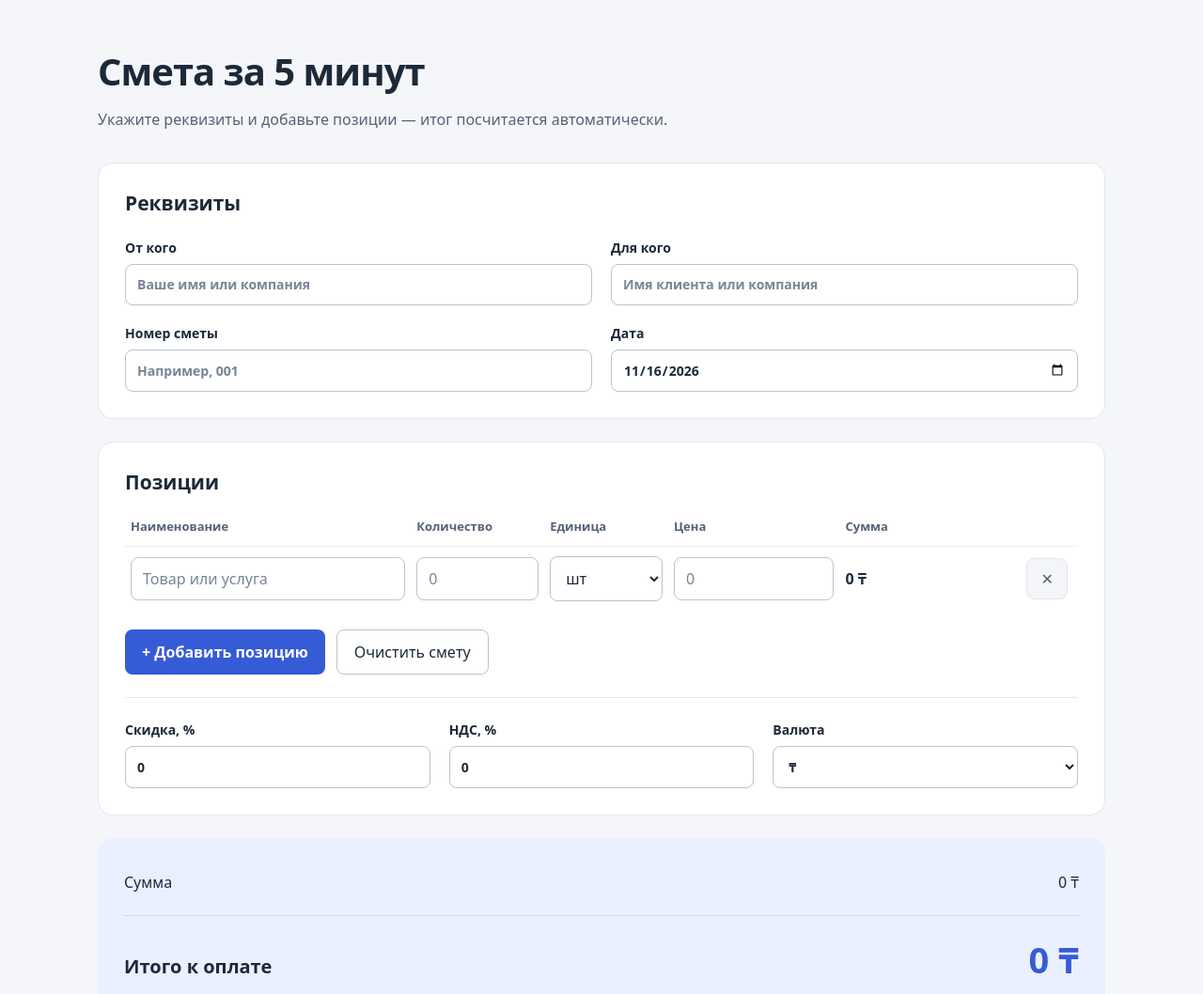
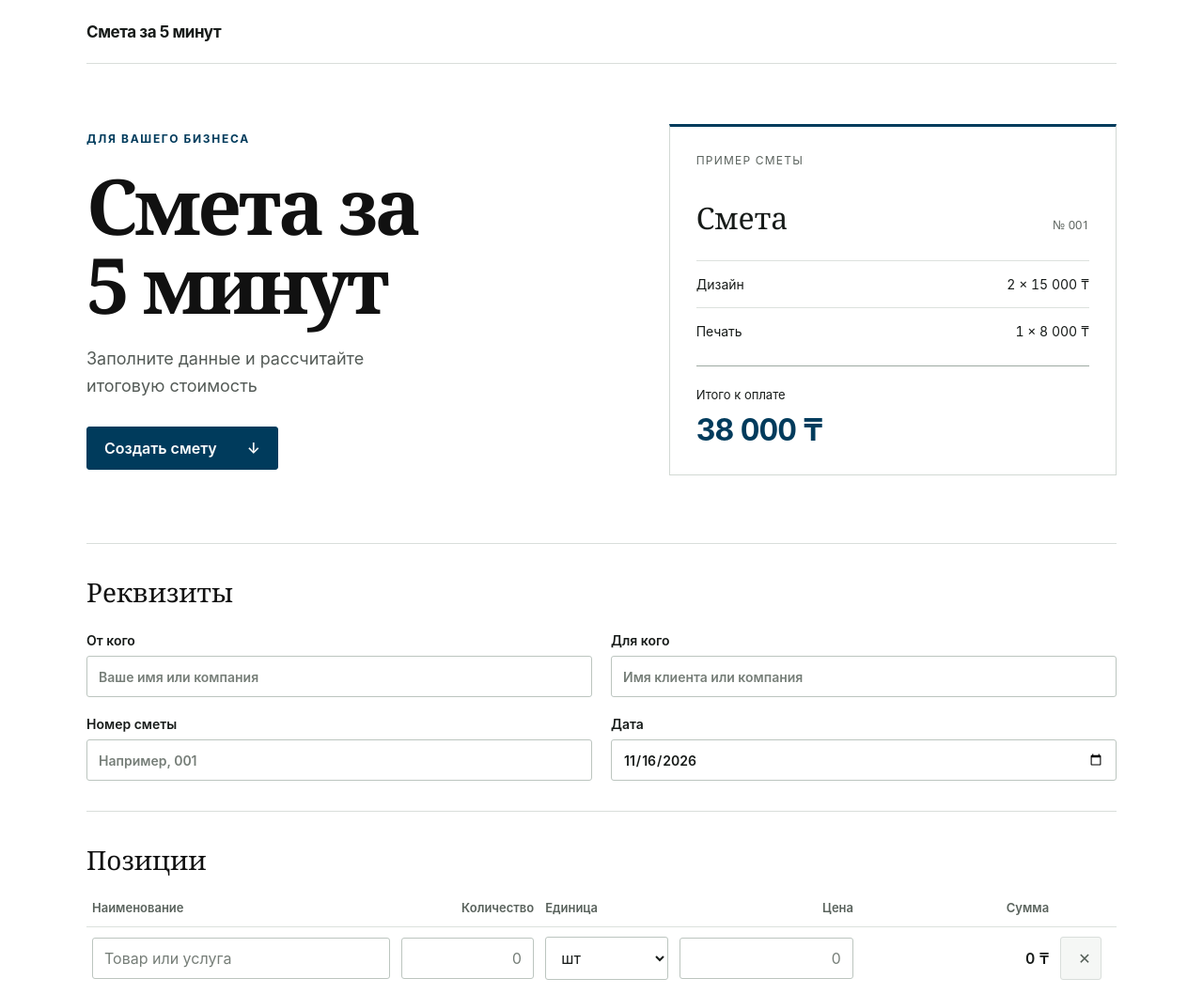
Before and after one commit to ramina1991ablemetova-stack/smeta, a plain HTML site: page index.html in a window 1280 px wide. Shown: the top 1058 px of the page at 94% size. Drawn offline with Linux system fonts and the light colour scheme.

Commit message:
Обновить дизайн сметы

```diff
--- a/index.html
+++ b/index.html
@@ -9,12 +9,26 @@
 </head>
 <body>
   <main>
-    <header>
-      <h1>Смета за 5 минут</h1>
-      <p>Укажите реквизиты и добавьте позиции — итог посчитается автоматически.</p>
+    <header class="intro screen-only">
+      <div class="brand" aria-label="Название компании">Смета за 5 минут</div>
+      <div class="hero">
+        <div class="hero-copy">
+          <p class="eyebrow">Для вашего бизнеса</p>
+          <h1>Смета за<br>5 минут</h1>
+          <p class="hero-description">Заполните данные и рассчитайте итоговую стоимость</p>
+          <button type="button" id="create-estimate">Создать смету <span aria-hidden="true">↓</span></button>
+        </div>
+        <figure class="example" aria-labelledby="example-title">
+          <figcaption id="example-title">Пример сметы</figcaption>
+          <div class="example-heading">Смета <span>№ 001</span></div>
+          <div class="example-item"><span>Дизайн</span><span>2 × 15 000 ₸</span></div>
+          <div class="example-item"><span>Печать</span><span>1 × 8 000 ₸</span></div>
+          <div class="example-total"><span>Итого к оплате</span><strong>38 000 ₸</strong></div>
+        </figure>
+      </div>
     </header>
     <h1 id="print-title" class="print-only"></h1>
-    <section class="card" aria-labelledby="details-title">
+    <section id="estimate-details" class="card" aria-labelledby="details-title">
       <h2 id="details-title">Реквизиты</h2>
       <div class="details">
         <label>От кого<input type="text" name="sender" placeholder="Ваше имя или компания"></label>
@@ -25,10 +39,12 @@
     </section>
     <section class="card" aria-labelledby="items-title">
       <h2 id="items-title">Позиции</h2>
+      <div class="table-scroll" role="region" aria-label="Позиции сметы — таблица с горизонтальной прокруткой" tabindex="0">
       <table>
         <thead><tr><th scope="col">Наименование</th><th scope="col">Количество</th><th scope="col">Единица</th><th scope="col">Цена</th><th scope="col">Сумма</th><th scope="col"><span class="sr-only">Удаление</span></th></tr></thead>
         <tbody id="items"></tbody>
       </table>
+      </div>
       <div class="actions item-actions">
         <button type="button" id="add-item">+ Добавить позицию</button>
         <button type="button" id="clear-estimate">Очистить смету</button>
--- a/script.js
+++ b/script.js
@@ -9,6 +9,13 @@ const currency = document.querySelector("#currency");
 const moneyFormatter = new Intl.NumberFormat("ru-RU", { minimumFractionDigits: 0, maximumFractionDigits: 2 });
 const draftKey = "smeta-five-minutes-draft-v1";
 const senderKey = "smeta-my-details-sender-v1";
+document.querySelector("#create-estimate").addEventListener("click", () => {
+  document.querySelector('[name="sender"]').focus({ preventScroll: true });
+  document.querySelector("#estimate-details").scrollIntoView({
+    behavior: window.matchMedia("(prefers-reduced-motion: reduce)").matches ? "instant" : "smooth",
+    block: "start"
+  });
+});
 const draftFields = {
   sender: '[name="sender"]',
   recipient: '[name="recipient"]',
--- a/styles.css
+++ b/styles.css
@@ -1,4 +1,4 @@
-:root { font-family: system-ui, -apple-system, "Segoe UI", sans-serif; color: #1d2939; background: #f4f6fa; --accent: #365bd6; }
+:root { font-family: Inter, "Segoe UI", Arial, sans-serif; color: #171b19; background: white; --accent: #003B5C; }
 * { box-sizing: border-box; }
 body { margin: 0; }
 main { max-width: 1120px; margin: 0 auto; padding: 48px 24px; }
@@ -26,7 +26,7 @@ th:last-child { width: 56px; }
 .remove { width: 44px; background: #f3f5f9; color: #566276; border: 1px solid #e3e7ee; }
 .remove:hover { background: #e8ecf2; }
 #add-item { padding: 12px 18px; background: var(--accent); color: white; border: 0; font-weight: 600; }
-#add-item:hover { background: #2849b8; }
+#add-item:hover { background: var(--accent); }
 .adjustments { display: grid; grid-template-columns: repeat(3, minmax(0, 1fr)); gap: 20px; margin-top: 24px; padding-top: 24px; border-top: 1px solid #e3e7ee; }
 .summary { width: 100%; margin: 0; }
 .summary-row { display: flex; justify-content: space-between; align-items: baseline; gap: 20px; padding: 8px 0; font-size: 16px; font-weight: 400; }
@@ -41,7 +41,7 @@ th:last-child { width: 56px; }
 textarea { display: block; width: 100%; min-width: 44px; min-height: 100px; margin-top: 8px; padding: 12px; font: inherit; color: inherit; background: white; border: 1px solid #b9c3d2; border-radius: 8px; resize: vertical; }
 textarea:focus-visible { outline: 3px solid var(--accent); outline-offset: 3px; }
 #save-pdf { padding: 12px 24px; color: white; background: var(--accent); border: 0; font-weight: 600; }
-#save-pdf:hover { background: #2849b8; }
+#save-pdf:hover { background: var(--accent); }
 .actions { display: flex; flex-wrap: wrap; gap: 12px; }
 .actions button:not(#save-pdf):not(#add-item) { padding: 12px 18px; border: 1px solid #b9c3d2; color: #1d2939; background: white; }
 .actions button:not(#save-pdf):not(#add-item):hover { background: #e8ecf2; }
@@ -55,7 +55,7 @@ textarea:focus-visible { outline: 3px solid var(--accent); outline-offset: 3px;
 #approval-panel .actions { margin-top: 16px; }
 button:disabled { cursor: default; opacity: .55; }
 .approval-stamp { white-space: pre-wrap; overflow-wrap: anywhere; padding: 16px; border: 1px solid #64748b; }
-#approval-error { color: #a32222; }
+#approval-error { color: #171b19; font-weight: 600; }
 #approval-history details { border-top: 1px solid #e3e7ee; padding: 12px 0; }
 #approval-history summary { min-height: 44px; padding: 12px 0; cursor: pointer; }
 .version-content { white-space: pre-wrap; overflow-wrap: anywhere; line-height: 1.6; }
@@ -67,17 +67,68 @@ button:disabled { cursor: default; opacity: .55; }
   .details { grid-template-columns: 1fr; }
   .adjustments { grid-template-columns: 1fr; }
   .grand-total { flex-direction: column; gap: 8px; }
-  table, tbody { display: block; }
-  thead { position: absolute; width: 1px; height: 1px; overflow: hidden; clip-path: inset(50%); }
-  tr { display: grid; grid-template-columns: minmax(0, 1fr) minmax(0, 1fr); gap: 16px 12px; padding: 16px; border: 1px solid #e3e7ee; border-radius: 12px; margin-bottom: 16px; }
-  td { display: block; padding: 0; border: 0; min-width: 0; }
-  td::before { content: attr(data-label); display: block; font-size: 13px; font-weight: 600; margin-bottom: 8px; color: #566276; }
-  td:first-child { grid-column: 1 / -1; }
-  .amount-cell { align-self: center; }
-  .remove-cell { display: flex; justify-content: flex-end; align-items: end; }
-  .remove-cell::before { display: none; }
   .item-actions button { width: 100%; }
   .total-card { align-items: flex-start; flex-direction: column; padding: 24px; }
+}
+
+/* Editorial document layout; print rules below retain the working estimate. */
+.quantity, .price, .amount-cell { text-align: right; font-variant-numeric: tabular-nums; }
+.table-scroll { max-width: 100%; overflow-x: auto; margin-bottom: 20px; }
+.table-scroll table { min-width: 780px; margin-bottom: 0; }
+.table-scroll:focus-visible { outline: 2px solid var(--accent); outline-offset: 4px; }
+th:nth-child(2), th:nth-child(4), th:nth-child(5) { text-align: right; }
+@media screen {
+  main { max-width: 1160px; padding: 0 32px 56px; }
+  .brand { display: flex; align-items: center; min-height: 68px; border-bottom: 1px solid #d9dedb; font-weight: 700; font-size: 17px; letter-spacing: -.025em; }
+  .brand img { display: block; max-width: 160px; max-height: 44px; width: auto; height: auto; object-fit: contain; }
+  .hero { display: grid; grid-template-columns: minmax(0, 1.15fr) minmax(0, 1fr); align-items: center; gap: 72px; padding: 64px 0 72px; }
+  .hero > * { min-width: 0; }
+  header .eyebrow { margin: 0 0 20px; color: var(--accent); font-size: 12px; font-weight: 700; letter-spacing: .14em; text-transform: uppercase; }
+  h1 { font-family: "Playfair Display", Georgia, "Times New Roman", serif; font-size: clamp(48px, 6.5vw, 82px); font-weight: 700; line-height: 1.02; letter-spacing: -.045em; color: #111; margin-bottom: 24px; }
+  header .hero-description { max-width: 360px; font-size: 18px; line-height: 1.6; color: #545b57; margin: 0 0 28px; }
+  button { padding: 12px 18px; border: 1px solid #bcc5bf; background: white; color: #171b19; border-radius: 3px; }
+  #create-estimate, #add-item, #save-pdf { background: var(--accent); color: white; border: 1px solid var(--accent); }
+  #create-estimate { display: inline-flex; align-items: center; gap: 32px; font-weight: 600; }
+  #create-estimate:hover, #add-item:hover, #save-pdf:hover { background: var(--accent); text-decoration: underline; text-underline-offset: 3px; }
+  .example { margin: 0; padding: 28px; border: 1px solid #d2d9d4; border-top: 3px solid var(--accent); background: white; }
+  .example figcaption { font-size: 12px; letter-spacing: .1em; text-transform: uppercase; color: #5b635e; margin-bottom: 32px; }
+  .example-heading { display: flex; justify-content: space-between; align-items: baseline; gap: 12px; font: 32px Georgia, "Times New Roman", serif; padding-bottom: 24px; }
+  .example-heading span { font: 13px system-ui, sans-serif; color: #606762; }
+  .example-item { display: flex; justify-content: space-between; gap: 16px; border-top: 1px solid #dce1dd; padding: 16px 0; font-size: 14px; }
+  .example-item span:last-child { text-align: right; font-variant-numeric: tabular-nums; }
+  .example-total { border-top: 1px solid #9eaaa2; padding-top: 22px; margin-top: 12px; display: grid; gap: 10px; font-size: 13px; }
+  .example-total strong { font-size: 32px; color: var(--accent); letter-spacing: -.03em; font-variant-numeric: tabular-nums; }
+  .card { border: 0; border-top: 1px solid #d9dedb; border-radius: 0; padding: 32px 0; margin: 0; }
+  #estimate-details { scroll-margin-top: 24px; }
+  h2 { font: 400 28px Georgia, "Times New Roman", serif; color: #111; margin-bottom: 24px; }
+  input, select, textarea { border-color: #bcc5bf; border-radius: 3px; color: #171b19; background: #fff; }
+  .details label, .adjustments label { min-width: 0; }
+  input::placeholder { color: #767e78; }
+  th, td::before { color: #59625c; }
+  td { border-color: #dce1dd; }
+  .adjustments { border-color: #d9dedb; }
+  .remove { border-color: #d9dedb; color: #555f58; background: #f5f7f5; }
+  .remove:hover, .actions button:not(#save-pdf):not(#add-item):hover { background: #f0f3f1; }
+  .actions button:not(#save-pdf):not(#add-item) { border-color: #bcc5bf; color: #171b19; }
+  .total-card { padding: 28px 0; background: white; border-radius: 0; border-top: 1px solid #9eaaa2; }
+  .grand-total { border-color: #d9dedb; font-size: 22px; }
+  #total { font-size: clamp(32px, 5vw, 48px); color: var(--accent); letter-spacing: -.04em; }
+  .comment-card, #approval-panel { margin-top: 0; }
+  #approval-panel fieldset { border-color: #d9dedb; border-radius: 3px; }
+  #approval-history details { border-color: #d9dedb; }
+  #draft-status, #copy-status { color: #59625c; }
+  @media (max-width: 760px) {
+    main { padding: 0 20px 40px; }
+    .brand { min-height: 68px; }
+    .hero { grid-template-columns: minmax(0, 1fr); gap: 36px; padding: 40px 0; }
+    .example { width: 100%; padding: 24px; }
+    .card { padding: 28px 0; }
+  }
+  @media (max-width: 640px) {
+    main { padding-left: 16px; padding-right: 16px; }
+    .total-card { padding: 24px 0; }
+    .actions button { max-width: 100%; overflow-wrap: anywhere; }
+  }
 }
 
 @page { size: A4 portrait; margin: 15mm; }
@@ -90,6 +141,8 @@ button:disabled { cursor: default; opacity: .55; }
   main { max-width: none; margin: 0; padding: 0; }
   header, button, input, select, textarea, .remove-cell, th:last-child, .actions, .screen-only { display: none !important; }
   .print-only, .print-value { display: block; }
+  .table-scroll { overflow: visible; margin: 0; }
+  .table-scroll table { min-width: 0; }
   #print-title { font-size: 20pt; letter-spacing: normal; margin: 0 0 8mm; overflow-wrap: anywhere; }
   h2 { font-size: 13pt; margin: 0 0 4mm; break-after: avoid; }
   .card { padding: 0; border: 0; border-radius: 0; margin: 0 0 7mm; background: white; }
```
Also changed, not shown: 1 other file.
